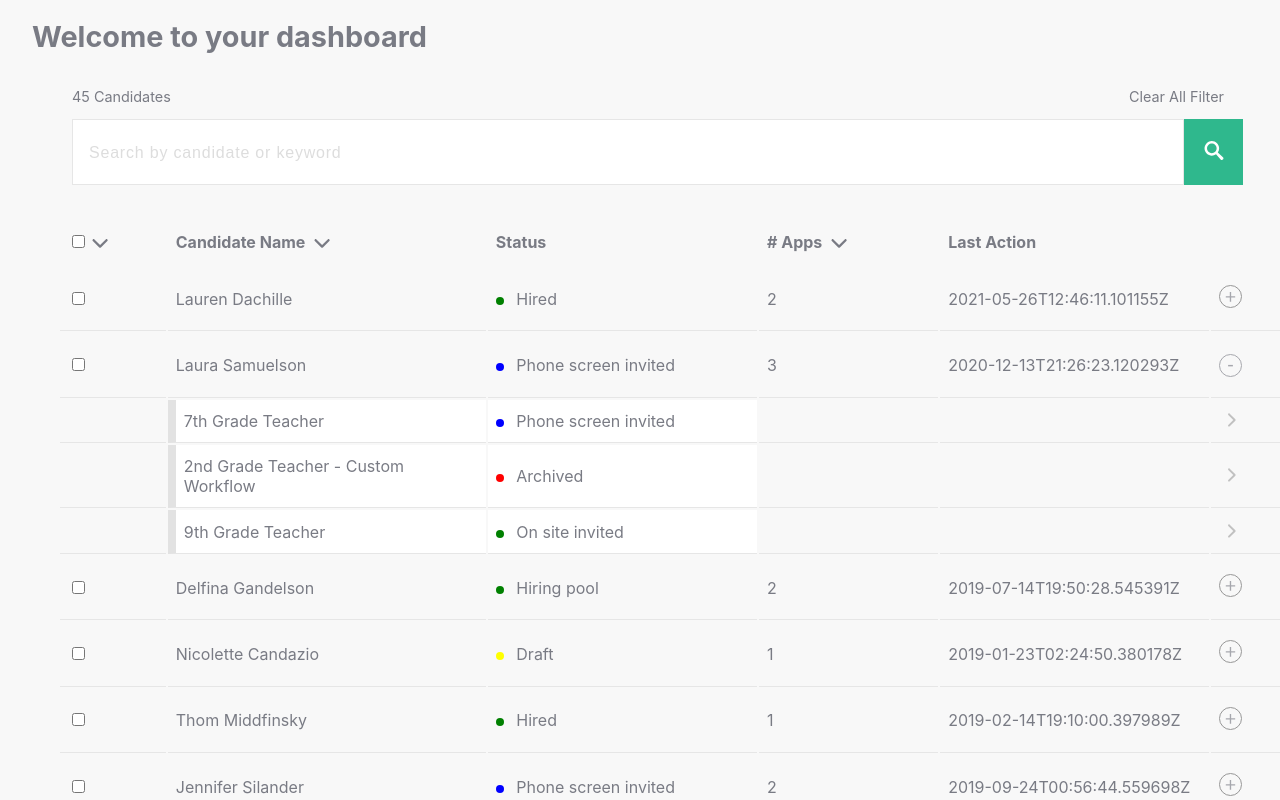
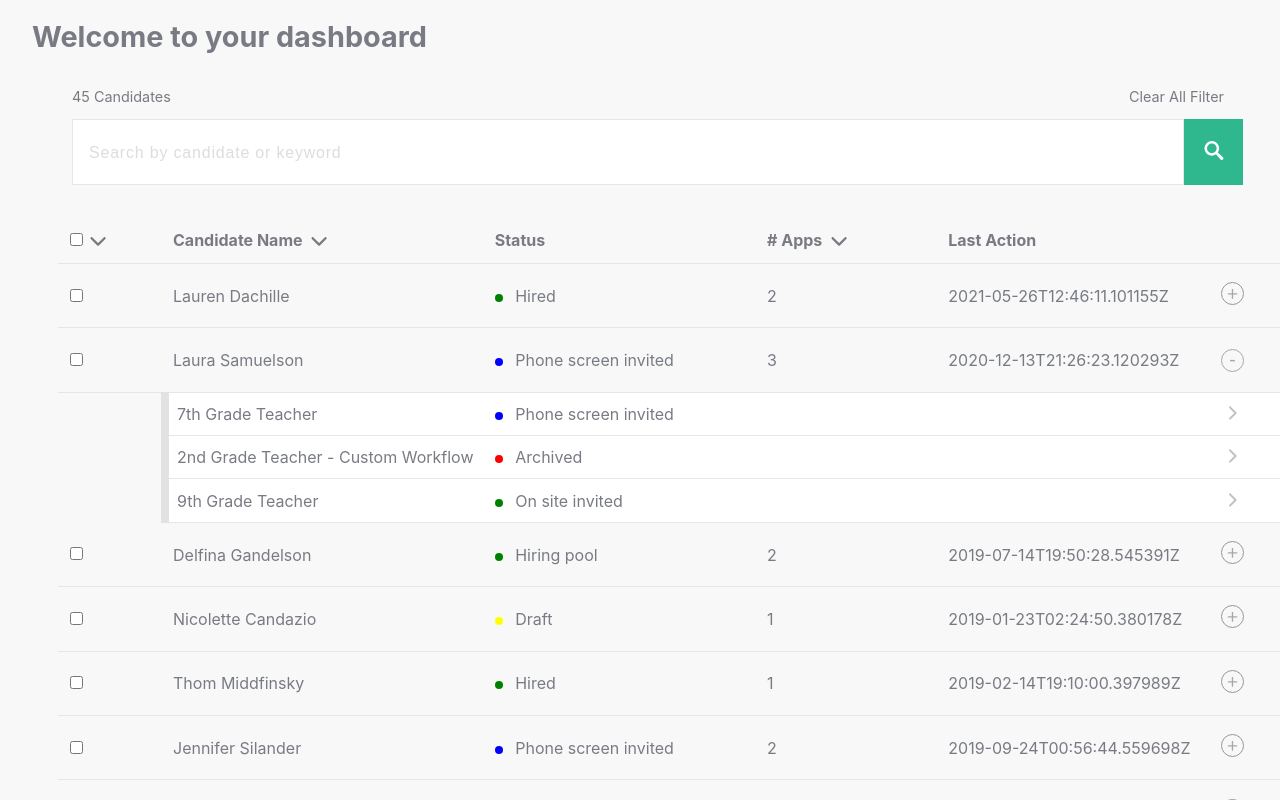
Before and after one commit to daveryde/nimble-code-challenge, a React (Create React App) app: page / in a window 1280 px wide. Both pictures are taken after a click on the element 671 px from the left and 365 px from the top of the page. Shown: the top 800 px of the page. Built offline with nearby package versions, Linux system fonts and the light colour scheme.

Commit message:
UI: add border styled-component to props

```diff
--- a/src/components/CandidateExpand.js
+++ b/src/components/CandidateExpand.js
@@ -22,15 +22,25 @@ const CandidateExpand = (applicationList) => {
                         borderLeft
                         key={application.id}>
                         <TableData />
-                        <TableData expand>
+                        <TableData
+                            expand
+                            borderBottom>
                             {application.role.title}
                         </TableData>
-                        <TableData expand>
+                        <TableData
+                            expand
+                            borderBottom>
                             <TableStatus background={colorMapping[application.new_status.color]} /> {application.new_status.label}
                         </TableData>
-                        <TableData />
-                        <TableData />
-                        <TableData>
+                        <TableData
+                            expand
+                            borderBottom />
+                        <TableData
+                            expand
+                            borderBottom />
+                        <TableData
+                            expand
+                            borderBottom>
                             <RightCaret className="svg__icon" />
                         </TableData>
                     </TableRow>
--- a/src/components/CandidateTableStyled.js
+++ b/src/components/CandidateTableStyled.js
@@ -57,7 +57,7 @@ const CandidateTableStyled = () => {
             <TableContainer>
                 <TableBody>
                     <thead>
-                        <TableRow>
+                        <TableRow borderBottom>
                             <TableHead>
                                 <input
                                     type="checkbox"
@@ -84,6 +84,7 @@ const CandidateTableStyled = () => {
                             return (
                                 <Fragment key={result.id}>
                                     <TableRow
+                                        borderBottom
                                         onClick={() => {
                                             setRenderable(result.id);
                                             setIsDisplayed(!isDisplayed);
--- a/src/ui-kit/Table.jsx
+++ b/src/ui-kit/Table.jsx
@@ -59,14 +59,16 @@ const TableContainer = styled.section`
 const TableBody = styled.table`
     width: 96vw;
     margin: 2rem 0;
+    border-collapse: collapse;
  `;
 
 const TableRow = styled.tr.attrs(props => ({
-    borderLeft: props.borderLeft ? ".5rem solid #e2e2e2" : "none"
+    borderLeft: props.borderLeft ? ".5rem solid #e2e2e2" : "none",
+    borderBottom: props.borderBottom ? ".1rem solid #e6e6e6" : "none",
 }))`
     padding: 1rem;
     width: 100%;
-    border-bottom: .1rem solid #e6e6e6;
+    border-bottom: ${props => props.borderBottom};
 
     td:nth-child(2) {
         border-left: ${props => props.borderLeft};
@@ -79,12 +81,13 @@ const TableHead = styled.th`
  `;
 
 const TableData = styled.td.attrs(props => ({
-    expand: props.expand
+    expand: props.expand,
+    borderBottom: props.borderBottom ? ".1rem solid #e6e6e6" : "none",
 }))`
     max-width: 8rem;
     background: ${props => props.expand ? "#FFF" : "none"};
     padding: .7rem .5rem;
-    border-bottom: .1rem solid #e6e6e6;
+    border-bottom: ${props => props.borderBottom};
  `;
 
 const TableStatus = styled.div.attrs(props => ({
```
